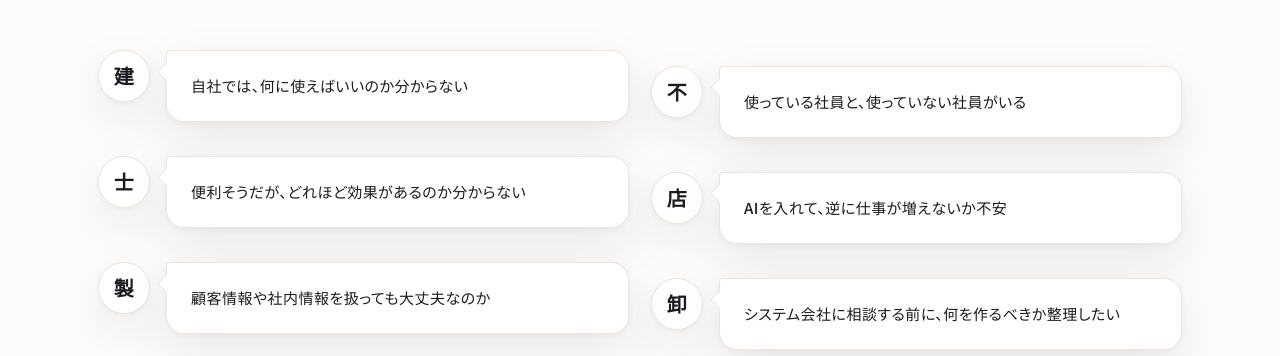
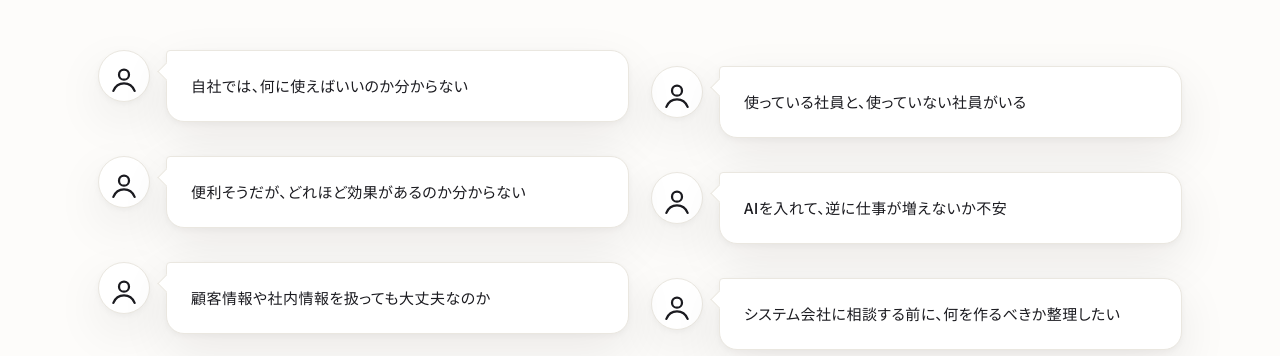
Before and after one commit to UIcity/ai-yatoou-lp, a plain HTML site: page index.html in a window 1280 px wide. Shown: the part 2419-2775 px from the top of the page. Drawn offline with Linux system fonts and the light colour scheme; animation ran at ten frames a second.

Commit message:
経営者の声: 業種漢字アバター(建・不…)を人物アイコンに変更
- 漢字1文字では意味が伝わらないという梶本さんの指摘に対応
- 誰でも「人の発言」と分かる人物シルエットアイコン(SVG)に統一

Co-Authored-By: Claude Fable 5 <noreply@anthropic.com>

```diff
--- a/index.html
+++ b/index.html
@@ -391,9 +391,9 @@ section{scroll-margin-top:76px;position:relative}
   flex:none;width:52px;height:52px;border-radius:50%;
   background:var(--white);border:1px solid var(--line);
   display:flex;align-items:center;justify-content:center;
-  font-family:var(--serif);font-size:20px;font-weight:700;color:var(--ink);
-  box-shadow:var(--shadow);
-}
+  box-shadow:var(--shadow);overflow:hidden;
+}
+.voice .av svg{width:30px;height:30px;margin-top:6px}
 .voice .bub{
   position:relative;flex:1;background:var(--white);border:1px solid var(--line);
   border-radius:4px 18px 18px 18px;padding:20px 24px;
@@ -905,12 +905,12 @@ section{scroll-margin-top:76px;position:relative}
       <p class="lead reveal">しかし、実際に会社へ導入しようとすると、多くの企業が同じところで止まります。</p>
     </div>
     <div class="voices">
-      <div class="voice reveal"><span class="av">建</span><p class="bub">自社では、何に使えばいいのか分からない</p></div>
-      <div class="voice reveal" data-d="1"><span class="av">不</span><p class="bub">使っている社員と、使っていない社員がいる</p></div>
-      <div class="voice reveal" data-d="2"><span class="av">士</span><p class="bub">便利そうだが、どれほど効果があるのか分からない</p></div>
-      <div class="voice reveal" data-d="3"><span class="av">店</span><p class="bub">AIを入れて、逆に仕事が増えないか不安</p></div>
-      <div class="voice reveal" data-d="1"><span class="av">製</span><p class="bub">顧客情報や社内情報を扱っても大丈夫なのか</p></div>
-      <div class="voice reveal" data-d="2"><span class="av">卸</span><p class="bub">システム会社に相談する前に、何を作るべきか整理したい</p></div>
+      <div class="voice reveal"><span class="av" aria-hidden="true"><svg viewBox="0 0 24 24" fill="none" stroke="#1B1B20" stroke-width="1.8" stroke-linecap="round" stroke-linejoin="round"><circle cx="12" cy="8.5" r="4"/><path d="M3.5 21.5c1.6-4 5-6 8.5-6s6.9 2 8.5 6"/></svg></span><p class="bub">自社では、何に使えばいいのか分からない</p></div>
+      <div class="voice reveal" data-d="1"><span class="av" aria-hidden="true"><svg viewBox="0 0 24 24" fill="none" stroke="#1B1B20" stroke-width="1.8" stroke-linecap="round" stroke-linejoin="round"><circle cx="12" cy="8.5" r="4"/><path d="M3.5 21.5c1.6-4 5-6 8.5-6s6.9 2 8.5 6"/></svg></span><p class="bub">使っている社員と、使っていない社員がいる</p></div>
+      <div class="voice reveal" data-d="2"><span class="av" aria-hidden="true"><svg viewBox="0 0 24 24" fill="none" stroke="#1B1B20" stroke-width="1.8" stroke-linecap="round" stroke-linejoin="round"><circle cx="12" cy="8.5" r="4"/><path d="M3.5 21.5c1.6-4 5-6 8.5-6s6.9 2 8.5 6"/></svg></span><p class="bub">便利そうだが、どれほど効果があるのか分からない</p></div>
+      <div class="voice reveal" data-d="3"><span class="av" aria-hidden="true"><svg viewBox="0 0 24 24" fill="none" stroke="#1B1B20" stroke-width="1.8" stroke-linecap="round" stroke-linejoin="round"><circle cx="12" cy="8.5" r="4"/><path d="M3.5 21.5c1.6-4 5-6 8.5-6s6.9 2 8.5 6"/></svg></span><p class="bub">AIを入れて、逆に仕事が増えないか不安</p></div>
+      <div class="voice reveal" data-d="1"><span class="av" aria-hidden="true"><svg viewBox="0 0 24 24" fill="none" stroke="#1B1B20" stroke-width="1.8" stroke-linecap="round" stroke-linejoin="round"><circle cx="12" cy="8.5" r="4"/><path d="M3.5 21.5c1.6-4 5-6 8.5-6s6.9 2 8.5 6"/></svg></span><p class="bub">顧客情報や社内情報を扱っても大丈夫なのか</p></div>
+      <div class="voice reveal" data-d="2"><span class="av" aria-hidden="true"><svg viewBox="0 0 24 24" fill="none" stroke="#1B1B20" stroke-width="1.8" stroke-linecap="round" stroke-linejoin="round"><circle cx="12" cy="8.5" r="4"/><path d="M3.5 21.5c1.6-4 5-6 8.5-6s6.9 2 8.5 6"/></svg></span><p class="bub">システム会社に相談する前に、何を作るべきか整理したい</p></div>
     </div>
     <div class="wrap-text" style="padding:0">
       <p class="lead reveal">その状態でAIツールを契約しても、会社の戦力にはなりません。</p>
```
